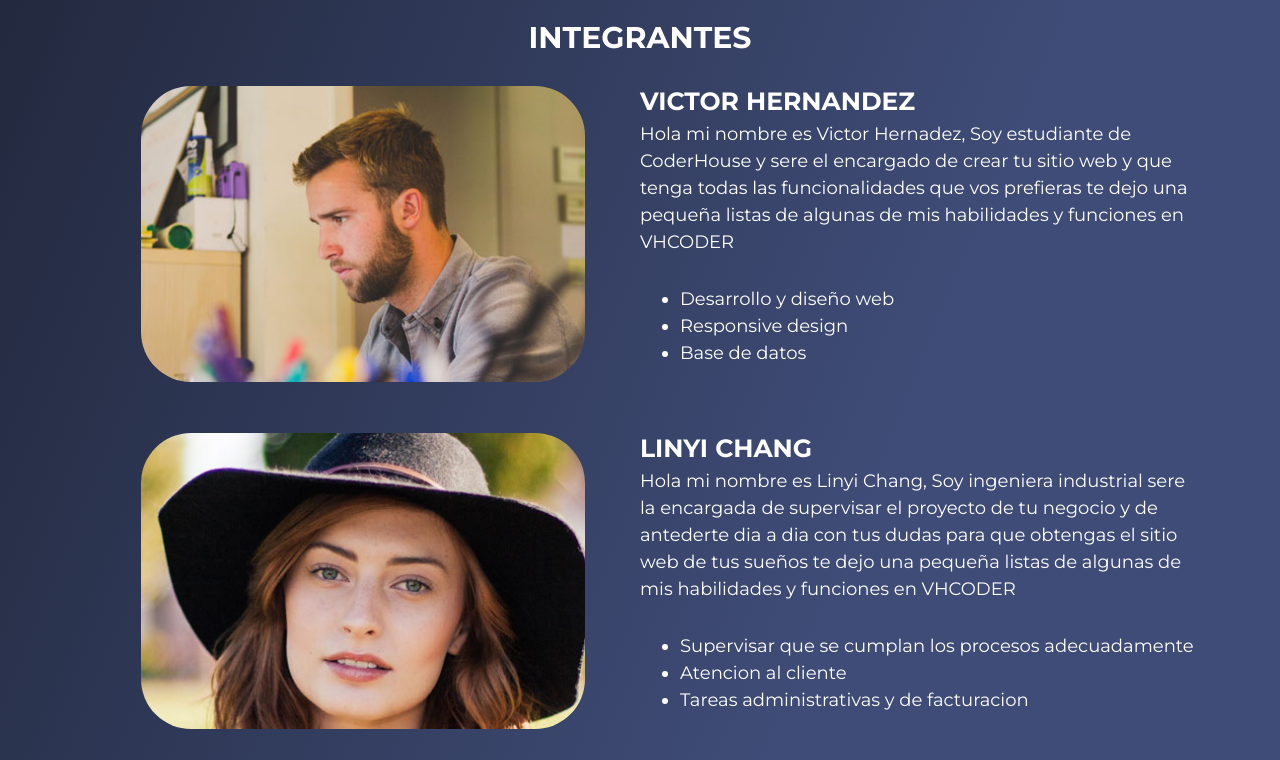
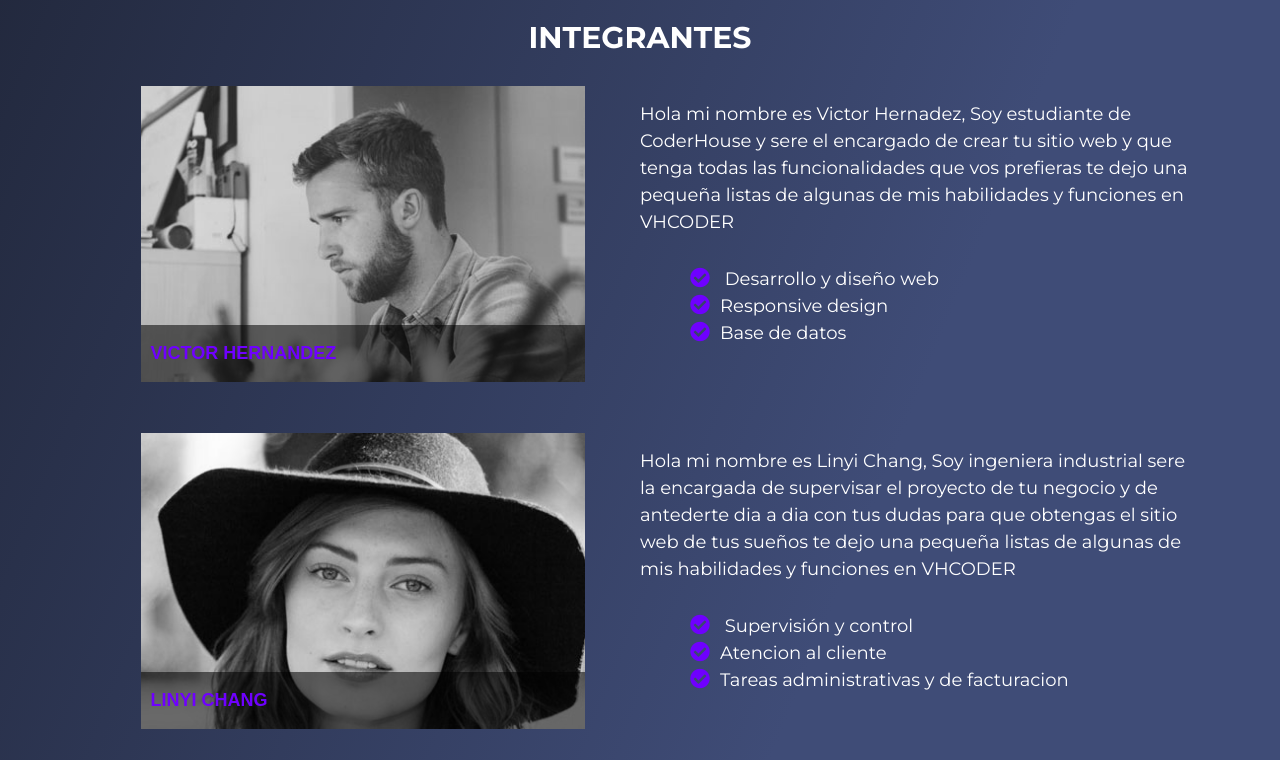
Before and after one commit to vehs10/VHCODER_PROJECT, a website: page pages/integrantes.html in a window 1280 px wide. Shown: the part 800-1560 px from the top of the page. Drawn offline with nearby package versions, Linux system fonts and the light colour scheme.

Commit message:
actualizacion final 2

```diff
--- a/css/styles.css
+++ b/css/styles.css
@@ -343,15 +343,12 @@
         text-transform: uppercase;
     }
 
-    .integrantes img {
-        border-radius: 5rem;
-    }
-
     .img_integrantes {
         flex-basis: 40%;
     }
 
     .text_integrantes {
+        margin-top: 1.5rem;
         flex-basis: 50%;
     }
     /** testimoniales**/
--- a/pages/integrantes.html
+++ b/pages/integrantes.html
@@ -68,16 +68,18 @@
         <article class="integrantes">
 
             <div class="img_integrantes">
-
-                <img src="../img/Integrante1.jpg" alt="img">
+                <a href="">
+                    <img src="../img/Integrante1.jpg" alt="img">
+                    <p>Victor Hernandez</p>
+                </a>
             </div>
             <div class="text_integrantes">
-                <h4>Victor Hernandez</h4>
+
                 <p>Hola mi nombre es Victor Hernadez, Soy estudiante de CoderHouse y sere el encargado de crear tu sitio web y que tenga todas las funcionalidades que vos prefieras te dejo una pequeña listas de algunas de mis habilidades y funciones en VHCODER</p>
                 <ul>
-                    <li>Desarrollo y diseño web</li>
-                    <li>Responsive design</li>
-                    <li>Base de datos</li>
+                    <li><i class="fas fa-check-circle"></i> Desarrollo y diseño web</li>
+                    <li> <i class="fas fa-check-circle"></i>Responsive design</li>
+                    <li> <i class="fas fa-check-circle"></i>Base de datos</li>
                 </ul>
             </div>
 
@@ -86,17 +88,19 @@
         <article class="integrantes">
 
             <div class="img_integrantes">
-
-                <img src="../img/Integrante2.jpg" alt="img">
+                <a href="">
+                    <img src="../img/Integrante2.jpg" alt="img">
+                    <p>Linyi Chang</p>
+                </a>
             </div>
             <div class="text_integrantes">
-                <h4>Linyi Chang</h4>
+
                 <p>Hola mi nombre es Linyi Chang, Soy ingeniera industrial sere la encargada de supervisar el proyecto de tu negocio y de antederte dia a dia con tus dudas para que obtengas el sitio web de tus sueños te dejo una pequeña listas de algunas
                     de mis habilidades y funciones en VHCODER</p>
                 <ul>
-                    <li>Supervisar que se cumplan los procesos adecuadamente</li>
-                    <li>Atencion al cliente</li>
-                    <li>Tareas administrativas y de facturacion</li>
+                    <li><i class="fas fa-check-circle"></i> Supervisión y control </li>
+                    <li><i class="fas fa-check-circle"></i>Atencion al cliente</li>
+                    <li><i class="fas fa-check-circle"></i>Tareas administrativas y de facturacion</li>
                 </ul>
             </div>
         </article>
--- a/scss/_content-integrantes.scss
+++ b/scss/_content-integrantes.scss
@@ -17,15 +17,17 @@
     text-transform: uppercase;
 }
 
-.integrantes img {
-    border-radius: 5rem;
-}
-
 .img_integrantes {
     flex-basis: 40%;
     margin: auto;
     margin-bottom: 2.1rem;
     align-items: center;
+}
+
+@media (min-width:768px) {
+    .img_integrantes img {
+        width: 100%;
+    }
 }
 
 .text_integrantes {
@@ -35,3 +37,7 @@
 .text_integrantes h4 {
     font-weight: 700;
 }
+
+.text_integrantes ul li {
+    list-style-type: none;
+}
--- a/scss/_content-testimoniales.scss
+++ b/scss/_content-testimoniales.scss
@@ -6,24 +6,28 @@
     }
 }
 
-.img-testimoniales {
+.img-testimoniales,
+.img_integrantes {
     position: relative;
     overflow: hidden;
 }
 
-.img-testimoniales img {
+.img-testimoniales img,
+.img_integrantes img {
     max-width: 100%;
     filter: gray;
     -webkit-filter: grayscale(1);
     -webkit-transition: all .5s ease-in-out;
 }
 
-.img-testimoniales img:hover {
+.img-testimoniales img:hover,
+.img_integrantes img:hover {
     -webkit-filter: grayscale(0);
     -webkit-transform: scale(1.1);
 }
 
-.img-testimoniales p {
+.img-testimoniales p,
+.img_integrantes p {
     position: absolute;
     bottom: 0;
     left: 0;
@@ -45,7 +49,8 @@
     }
 }
 
-.img-testimoniales:hover p {
+.img-testimoniales:hover p,
+.img_integrantes:hover p {
     bottom: -80px;
     opacity: 0;
 }
@@ -72,7 +77,8 @@ p {
 }
 
 .text-testimoniales p i,
-blockquote {
+blockquote,
+.text_integrantes ul li i {
     color: rgb(111, 0, 255);
     margin-right: 1rem;
     margin-left: 1rem;
```
Also changed, not shown: css/style.css.
